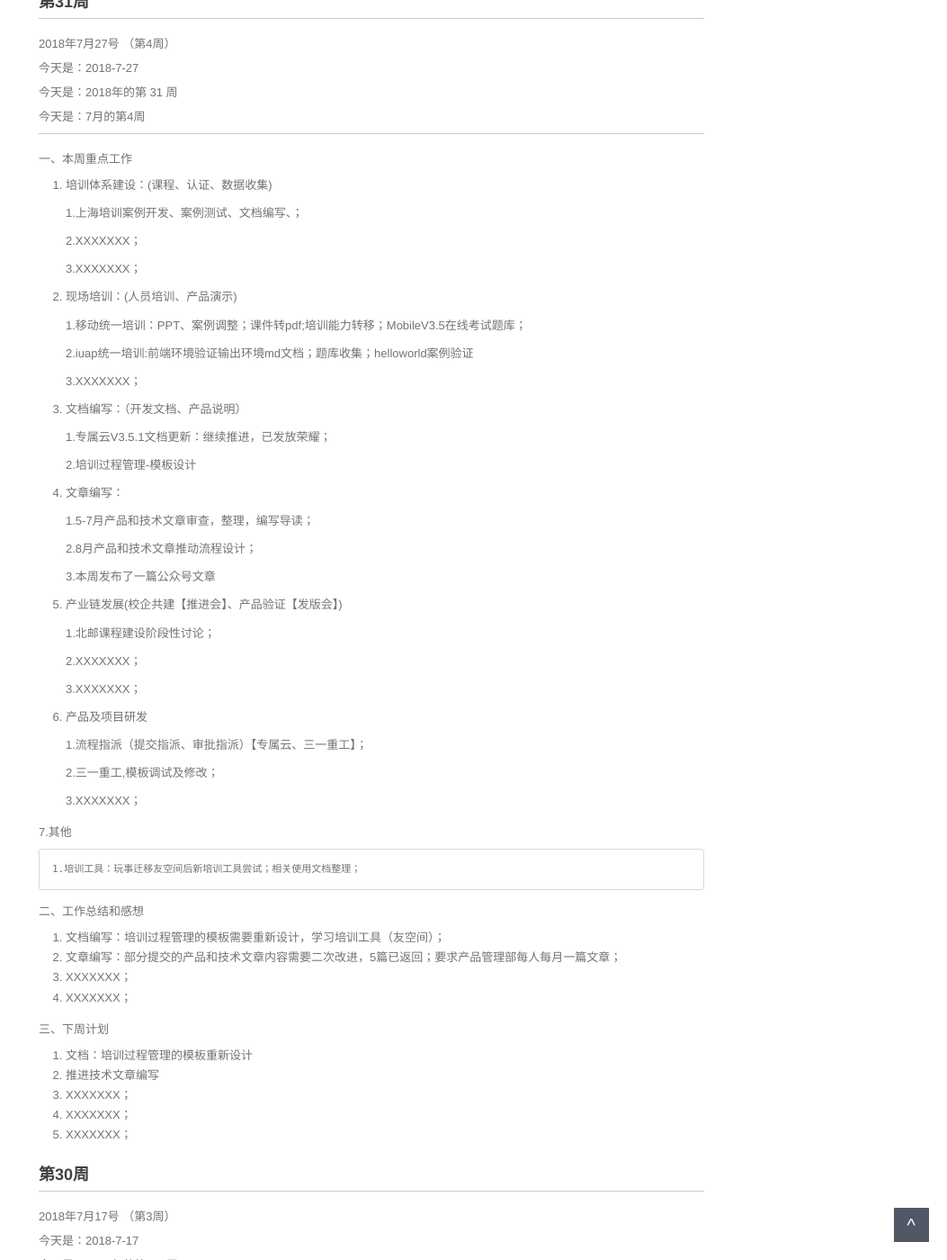
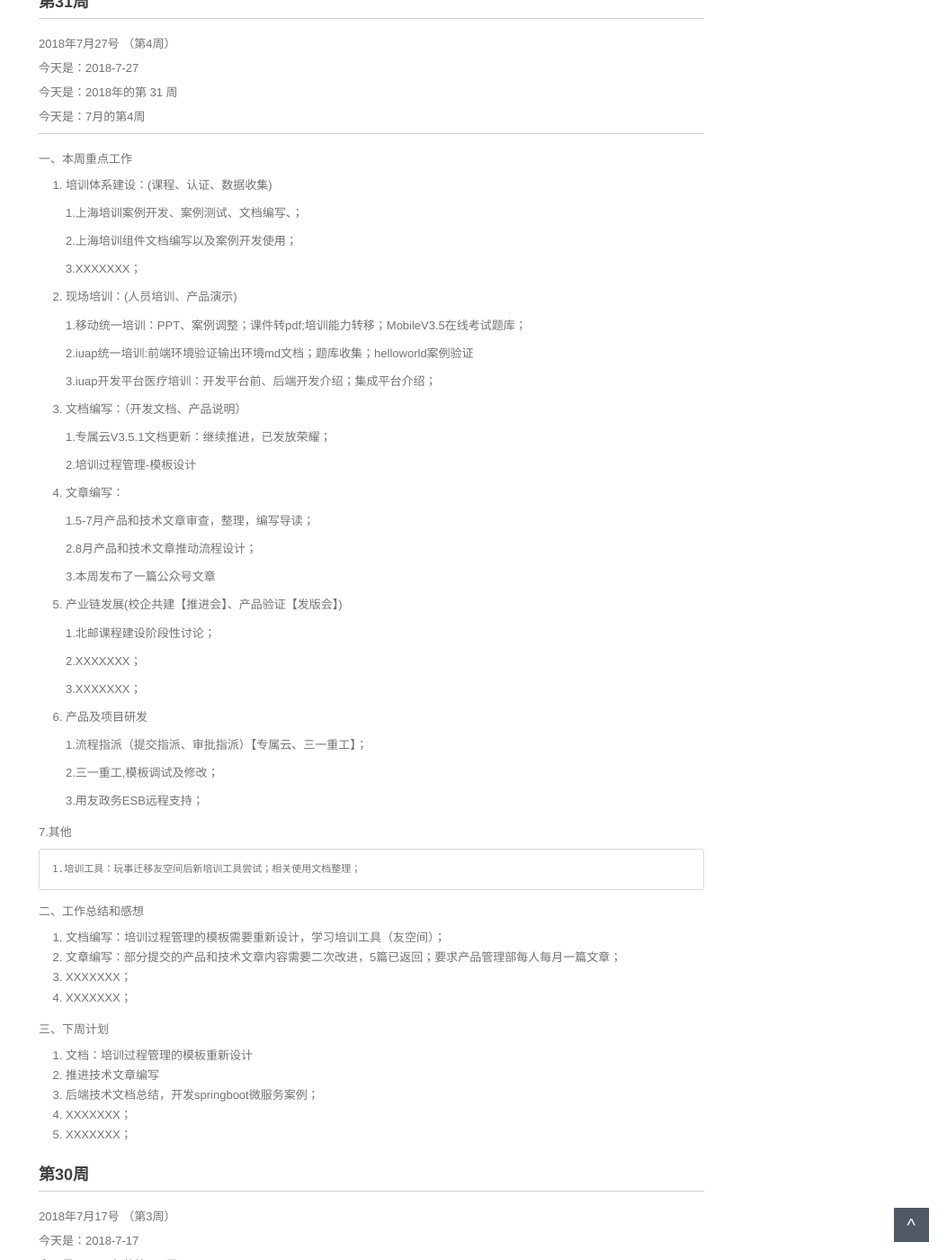
Before and after one commit to walllFlower/blog, a Jekyll site: the page built from _posts/2018-07-17-day_report_cxz.md, in a window 1280 px wide and 1400 px high, scrolled down 341 px. Shown: the whole window at 90% size, without its empty margins (227-1280 px from the left). Built offline with Jekyll 4.4.1, drawn with Linux system fonts in a browser that asks for light colours; comment, search, counter and statistics services are not loaded.

Commit message:
Update 2018-07-17-day_report_cxz.md

```diff
--- a/_posts/2018-07-17-day_report_cxz.md
+++ b/_posts/2018-07-17-day_report_cxz.md
@@ -27,7 +27,7 @@ categories: 技术运营工作周报
 
     1.上海培训案例开发、案例测试、文档编写、；
 
-    2.XXXXXXX；
+    2.上海培训组件文档编写以及案例开发使用；
 
     3.XXXXXXX；
 
@@ -37,7 +37,7 @@ categories: 技术运营工作周报
 
     2.iuap统一培训:前端环境验证输出环境md文档；题库收集；helloworld案例验证
 
-    3.XXXXXXX；
+    3.iuap开发平台医疗培训：开发平台前、后端开发介绍；集成平台介绍；
 
 3. 文档编写：（开发文档、产品说明）
 
@@ -68,7 +68,7 @@ categories: 技术运营工作周报
 
     2.三一重工,模板调试及修改；
 
-    3.XXXXXXX；
+    3.用友政务ESB远程支持；
 
  7.其他
 
@@ -86,7 +86,7 @@ categories: 技术运营工作周报
 
 1. 文档：培训过程管理的模板重新设计
 2. 推进技术文章编写
-3. XXXXXXX；
+3. 后端技术文档总结，开发springboot微服务案例；
 4. XXXXXXX；
 5. XXXXXXX；
 
```
